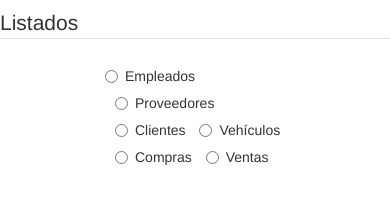
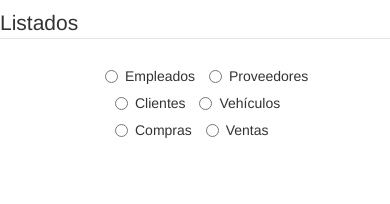
Before and after one commit to FranTALDE/CompraVentaVehiculosOcasion, a plain HTML site: page listados.html in a window 390 px wide. Drawn offline with Linux system fonts and the light colour scheme.

Commit message:
Corrección de errores pequeños

```diff
--- a/listados.html
+++ b/listados.html
@@ -20,7 +20,7 @@
 				<!-- Multiple Radios (inline) -->
 				<div class="form-group">
 					<label class="col-xs-3 col-md-3 control-label"></label>
-					<div class="col-xs-6 col-md-6" id="radios">
+					<div class="col-xs-8 col-md-6" id="radios">
 						<label class="radio-inline">
 							<input type="radio" name="radioListados" id="rbEmpleados" value="rbEmpleados">Empleados
 						</label>
```
Also changed, not shown: js/principal.js (+4 -4 lines).
